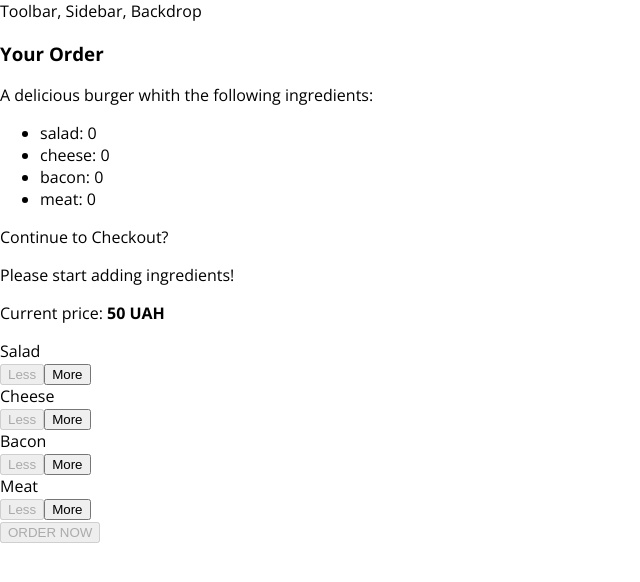
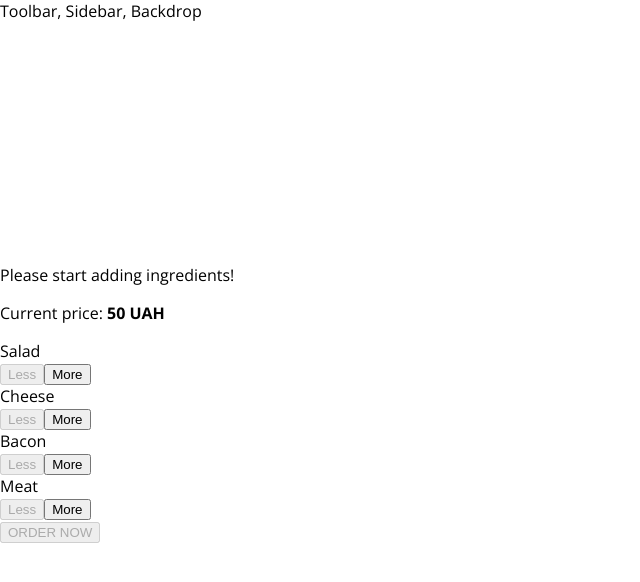
Before and after one commit to nikita-parkhomenko/Burger_React_App, a React app: page / in a window 1280 px wide. Shown: the top 582 px of the page, without its empty margins (0-640 px from the left). Built offline with nearby package versions, Linux system fonts and the light colour scheme; the HTML template or start-up script is replaced by a standard one.

Commit message:
added logic for Oreder Now button to show or hide our Modal window

```diff
--- a/src/components/Burger/BuiladControls/BuildControls.js
+++ b/src/components/Burger/BuiladControls/BuildControls.js
@@ -23,6 +23,7 @@ const BuildControls = (props) => (
         <button
             disabled={!props.readyToOrder}
             className={classes.OrderButton}
+            onClick={props.orderMode}
         >ORDER NOW</button>
     </div>
 )
--- a/src/components/UI/Modal/Modal.js
+++ b/src/components/UI/Modal/Modal.js
@@ -4,7 +4,11 @@ import classes from './Modal.css'
 
 const Modal = (props) => {
     return (
-        <div className={classes.Modal}>
+        <div className={classes.Modal}
+            style={{
+                transform: props.show ? 'translateY(0)' : 'translateY(-100vh)',
+                opacity: props.show ? '1' : '2'
+            }}>
             {props.children}
         </div>
     )
--- a/src/containers/BurgerBuilder/BurgerBuilder.js
+++ b/src/containers/BurgerBuilder/BurgerBuilder.js
@@ -20,8 +20,13 @@ class BurgerBuilder extends Component {
             bacon: 0,
             meat: 0
         },
+        totalPrice: 50,
         readyToOrder: false,
-        totalPrice: 50
+        orderMode: false
+    }
+
+    orderModeHandler = () => {
+        this.setState({ orderMode: true })
     }
 
     checkReadyToOrder = (ingredients) => {
@@ -80,7 +85,7 @@ class BurgerBuilder extends Component {
 
         return(
             <React.Fragment>
-                <Modal>
+                <Modal show={this.state.orderMode} >
                     <OrderSummury ingredients={this.state.ingredients} />
                 </Modal>
                 <Burger ingredients={this.state.ingredients} />
@@ -88,6 +93,7 @@ class BurgerBuilder extends Component {
                     removeIngredient={this.removeIngredientHandler}
                     disabled={disabledInfo}
                     price={this.state.totalPrice}
+                    orderMode={this.orderModeHandler}
                     readyToOrder={this.state.readyToOrder} />
             </React.Fragment>
         )
```
